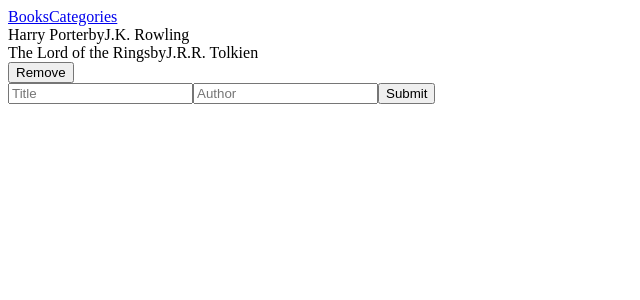
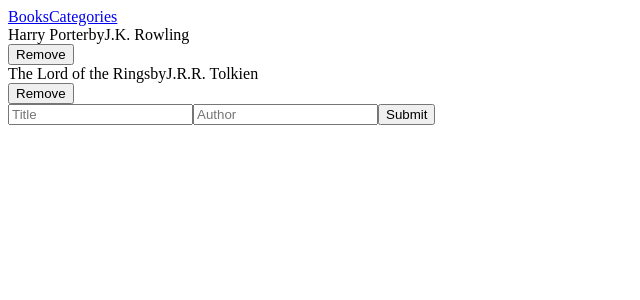
Before and after one commit to StarMindz/Bookstore, a React (Create React App) app: page / in a window 1280 px wide. Shown: the top 300 px of the page, without its empty margins (0-640 px from the left). Built offline with nearby package versions, Linux system fonts and the light colour scheme.

Commit message:
Add functionalities

```diff
--- a/src/App.js
+++ b/src/App.js
@@ -1,15 +1,18 @@
 import React from 'react';
+import { Provider } from 'react-redux';
 import {
   BrowserRouter as Router,
   Routes,
   Route,
 } from 'react-router-dom';
+import store from './redux/configureStore';
 import Books from './components/Books';
 import Categories from './components/Categories';
 import Nav from './components/Nav';
 import './App.css';
 
 const App = () => (
+  <Provider store={store}>
     <Router>
       <Nav />
       <Routes className="appContainer">
@@ -17,6 +20,7 @@
         <Route path="/categories" element={<Categories />} />
       </Routes>
     </Router>
+  </Provider>
 );
 
 export default App;
--- a/src/components/Books.js
+++ b/src/components/Books.js
@@ -1,41 +1,32 @@
 import React from 'react';
+import { useDispatch, useSelector } from 'react-redux';
+import { removeBook } from '../redux/books/book';
 import Book from './Book';
 import Input from './Input';
 
-class Books extends React.Component {
-  constructor(props) {
-    super(props);
-    this.state = {
-      books: [
-        {
-          id: 1,
-          author: 'J.K. Rowling',
-          title: 'Harry Porter',
-        },
-        {
-          id: 2,
-          author: 'J.R.R. Tolkien',
-          title: 'The Lord of the Rings',
-        },
-      ],
-    };
+const Books = (props) => {
+  const books = useSelector(state => state.book);
+  const dispatch = useDispatch();
+
+  const handleRemove = (element) => {
+    const id = element.target.id;
+    dispatch(removeBook(id));
   }
 
-  render() {
-    const { books } = this.state;
   return (
     <>
       {books.map((book) => {
         const bookJsx = (
+          <div className='singleBook'>
             <Book id={book.id} author={book.author} title={book.title} />
+            <button id={book.id} onClick={handleRemove} type="submit">Remove</button>
+          </div>
         );
         return bookJsx;
       })}
-        <button type="submit">Remove</button>
       <Input />
     </>
   );
 }
-}
 
 export default Books;
--- a/src/components/Input.js
+++ b/src/components/Input.js
@@ -1,20 +1,32 @@
 import React from 'react';
+import { useSelector, useDispatch } from 'react-redux';
+import { useState } from 'react';
+import { addBook } from '../redux/books/book';
 
-class Input extends React.Component {
-  constructor(props) {
-    super(props);
-    this.state = {};
+const Input = () => {
+  const books = useSelector(state => state.book);
+  const dispatch = useDispatch();
+
+  const [ authorName, setAuthorName ] = useState('');
+  const [ titleName, setTitleName ] = useState('');
+
+  const submitForm = (element) => {
+    element.preventDefault();
+    const id = books.length + 1;
+    const author = authorName;
+    const title = titleName;
+    dispatch(addBook(id, author, title))
+    setAuthorName('');
+    setTitleName('');
   }
 
-  render() {
-    return (
-      <form>
-        <input type="text" placeholder="Title" />
-        <input type="text" placeholder="Author" />
-        <button type="submit">Submit</button>
-      </form>
-    );
-  }
+  return (
+    <form onSubmit={submitForm}>
+      <input type="text" placeholder="Title" value={titleName} onChange={(e) => setTitleName(e.target.value)} />
+      <input type="text" placeholder="Author" value={authorName} onChange={(e) => setAuthorName(e.target.value)} />
+      <button type="submit">Submit</button>
+    </form>
+  );
 }
 
 export default Input;
--- a/src/redux/books/book.js
+++ b/src/redux/books/book.js
@@ -1,4 +1,15 @@
-const InitialState = [];
+const InitialState = [
+  {
+    id: 1,
+    author: 'J.K. Rowling',
+    title: 'Harry Porter',
+  },
+  {
+    id: 2,
+    author: 'J.R.R. Tolkien',
+    title: 'The Lord of the Rings',
+  },
+];
 
 export const addBook = (id, author, title) => {
   const action = {
@@ -8,10 +19,10 @@
   return action;
 };
 
-export const removeBook = (id, author, title) => {
+export const removeBook = (id) => {
   const action = {
     type: 'Bookstore/books/REMOVED_BOOK',
-    payload: { id, author, title },
+    payload: { id },
   };
   return action;
 };
@@ -22,7 +33,7 @@
       return [...state, action.payload];
 
     case ('Bookstore/books/REMOVED_BOOK'):
-      return state.filter((item) => item.id !== action.payload.id);
+      return [...state.filter((item) => item.id !== parseInt(action.payload.id))];
     default:
       return state;
   }
```
Lines whose indentation alone changed are shown as unchanged.
